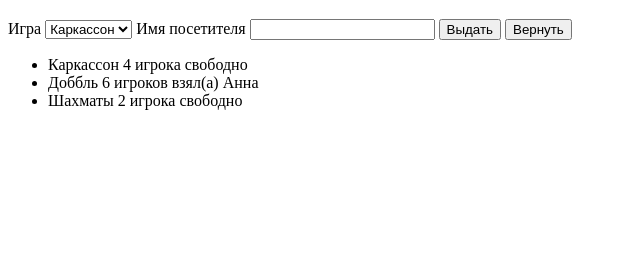
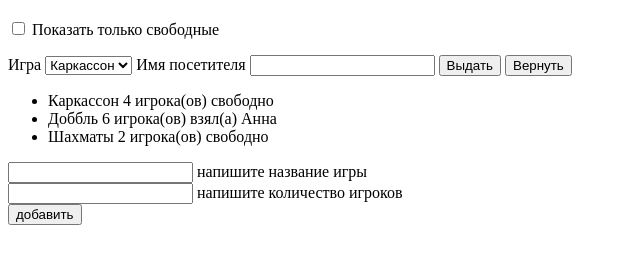
Before and after one commit to mooka00/pupa, a plain HTML site: page index.html in a window 1280 px wide. Shown: the part 61-324 px from the top of the page, without its empty margins (0-640 px from the left). Drawn offline with Linux system fonts and the light colour scheme.

Commit message:
добавили фильтр и начал добавлять добавление

```diff
--- a/index.html
+++ b/index.html
@@ -8,7 +8,9 @@
 </head>
 <body>
     <h1>Прокат настольных игр</h1>
-
+    <input type="checkbox" id="filter">
+    <label for="filter">Показать только свободные</label>
+    <p id="hint"></p>
 
     <label for="gameSelect">Игра</label>
     <select id="gameSelect">
@@ -22,7 +24,17 @@
     <button id="borrowButton" type="button">Выдать</button>
     <button id="returnButton" type="button">Вернуть</button>
     <ul id="gameList"></ul>
+    <div>
+        <input type="text" id="game">
+        <label for="game">напишите название игры</label>
+    </div>
+    <div>
+        <input type="text" id="player">
+        <label for="player">напишите количество игроков</label>
+    </div>
+    <button id="add">добавить</button>
     <p id="message"></p>
+
 
 </body>
 </html>
--- a/script.js
+++ b/script.js
@@ -4,60 +4,76 @@ const borbutton = document.getElementById('borrowButton')
 const retbutton = document.getElementById('returnButton')
 const gamelist = document.getElementById('gameList')
 const borname = document.getElementById('borrowerName')
+const filter = document.getElementById('filter')
+const hint = document.getElementById('hint');
+const player = document.getElementById('player')
+const game = document.getElementById('game')
 let list = [
-    { game: 'Каркассон', player: ' 4 игрока ', name: null },
-    { game: 'Доббль', player: ' 6 игроков ', name: 'Анна' },
-    { game: 'Шахматы', player: ' 2 игрока ', name: null }
+    { game: 'Каркассон', player: ' 4 ', name: null },
+    { game: 'Доббль', player: ' 6 ', name: 'Анна' },
+    { game: 'Шахматы', player: ' 2 ', name: null }
 ]
 
 
 
 
-borbutton.addEventListener('click',() =>{
-    if (gamesel.value === '0' && list[0].name == null){
+borbutton.addEventListener('click', () => {
+    if (gamesel.value === '0' && list[0].name == null) {
         list[0].name = borname.value
-        message.textContent = 'игру ' + list[0].game +' забрал ' + borname.value
-    } else if (gamesel.value === '1' && list[1].name == null){
+        message.textContent = 'игру ' + list[0].game + ' забрал ' + borname.value
+    } else if (gamesel.value === '1' && list[1].name == null) {
         list[1].name = borname.value
-        message.textContent = 'игру ' + list[1].game +' забрал ' + borname.value
-    } else if (gamesel.value === '2' && list[2].name == null){
+        message.textContent = 'игру ' + list[1].game + ' забрал ' + borname.value
+    } else if (gamesel.value === '2' && list[2].name == null) {
         list[2].name = borname.value
-        message.textContent = 'игру ' + list[2].game +' забрал ' + borname.value
-    } else{
+        message.textContent = 'игру ' + list[2].game + ' забрал ' + borname.value
+    } else {
         message.textContent = 'error'
     }
     render()
 })
-retbutton.addEventListener('click',() =>{
-    if (gamesel.value === '0' && list[0].name != null){
+retbutton.addEventListener('click', () => {
+    if (gamesel.value === '0' && list[0].name != null) {
         list[0].name = null
-        message.textContent = 'игра '+ list[0].game +' возвращена'
-    } else if (gamesel.value === '1' && list[1].name != null){
+        message.textContent = 'игра ' + list[0].game + ' возвращена'
+    } else if (gamesel.value === '1' && list[1].name != null) {
         list[1].name = null
-        message.textContent = 'игра '+ list[1].game +' возвращена'
-    } else if (gamesel.value === '2' && list[2].name != null){
+        message.textContent = 'игра ' + list[1].game + ' возвращена'
+    } else if (gamesel.value === '2' && list[2].name != null) {
         list[2].name = null
-        message.textContent = 'игра '+ list[2].game +' возвращена'
-    } else{
+        message.textContent = 'игра ' + list[2].game + ' возвращена'
+    } else {
         message.textContent = 'error'
     }
     render()
 })
 
 
-
+filter.addEventListener('change', () => {
+    render()
+});
 
 function render() {
     gamelist.textContent = ""
     list.forEach((el) => {
         const item = document.createElement('li')
-        if (el.name === null){
-            item.append(el.game, el.player, 'свободно')
-        } else{
-            item.append(el.game, el.player, 'взял(а) ' + el.name)
+        if (filter.checked) {
+            if (el.name === null) {
+                item.append(el.game, el.player + 'игрока(ов) ', 'свободно')
+                gamelist.append(item)
+            }
+
+        } else {
+
+            if (el.name === null) {
+                item.append(el.game, el.player + 'игрока(ов) ', 'свободно')
+            } else {
+                item.append(el.game, el.player + 'игрока(ов) ', 'взял(а) ' + el.name)
+            }
+            gamelist.append(item)
         }
 
-        gamelist.append(item)
+
         console.log(item)
     });
 
```
Also changed, not shown: syle.css (added), 1 other file.
